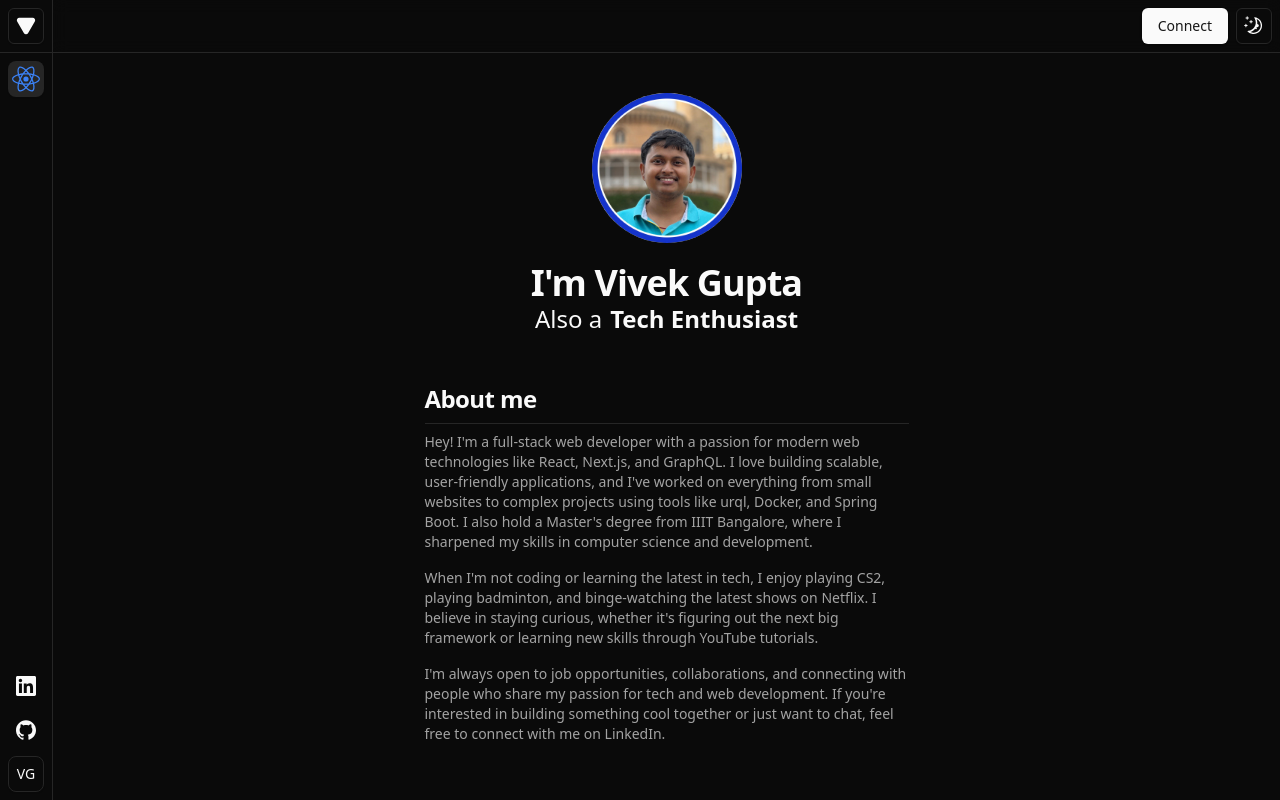
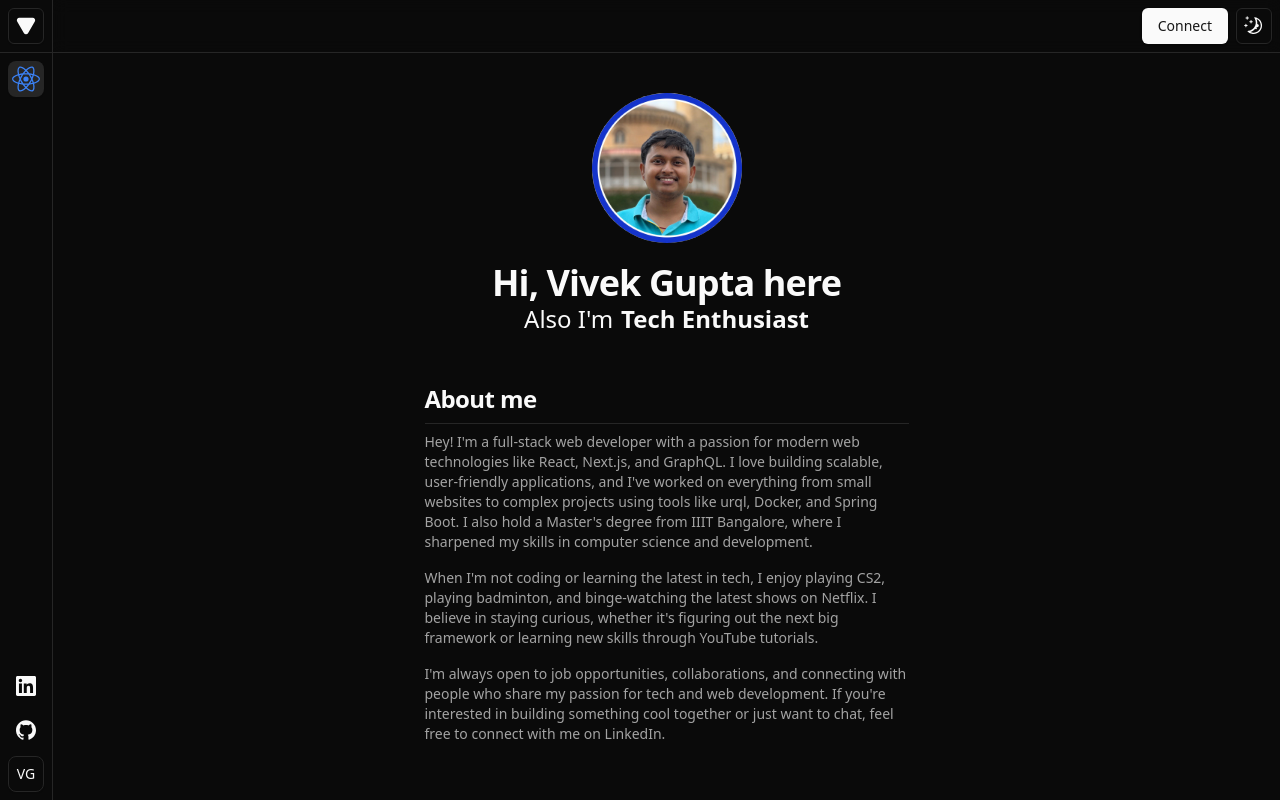
Before and after one commit to VivekGupta137/techblog, a Next.js app: page /about in a window 1280 px wide. Built offline with nearby package versions, Linux system fonts and the light colour scheme.

Commit message:
updated name message

```diff
--- a/src/app/(main)/about/page.mdx
+++ b/src/app/(main)/about/page.mdx
@@ -11,7 +11,7 @@ import Link from "next/link";
 
 <div className="max-w-[500px] mx-auto px-2 mt-5">
 <div className="flex flex-col justify-center items-center">
-# I'm Vivek Gupta
+# Hi, Vivek Gupta here
 <MyRoles />
 </div>
 
--- a/src/components/ui/animated/MyRoles.tsx
+++ b/src/components/ui/animated/MyRoles.tsx
@@ -41,7 +41,7 @@ const MyRoles = () => {
           layout
           transition={{ type: "spring"}}
         >
-          Also a
+          Also I'm
         </motion.div>
         <AnimatePresence mode="wait">
           {roles.map(
```
Also changed, not shown: public/assets/visa.png (added).
